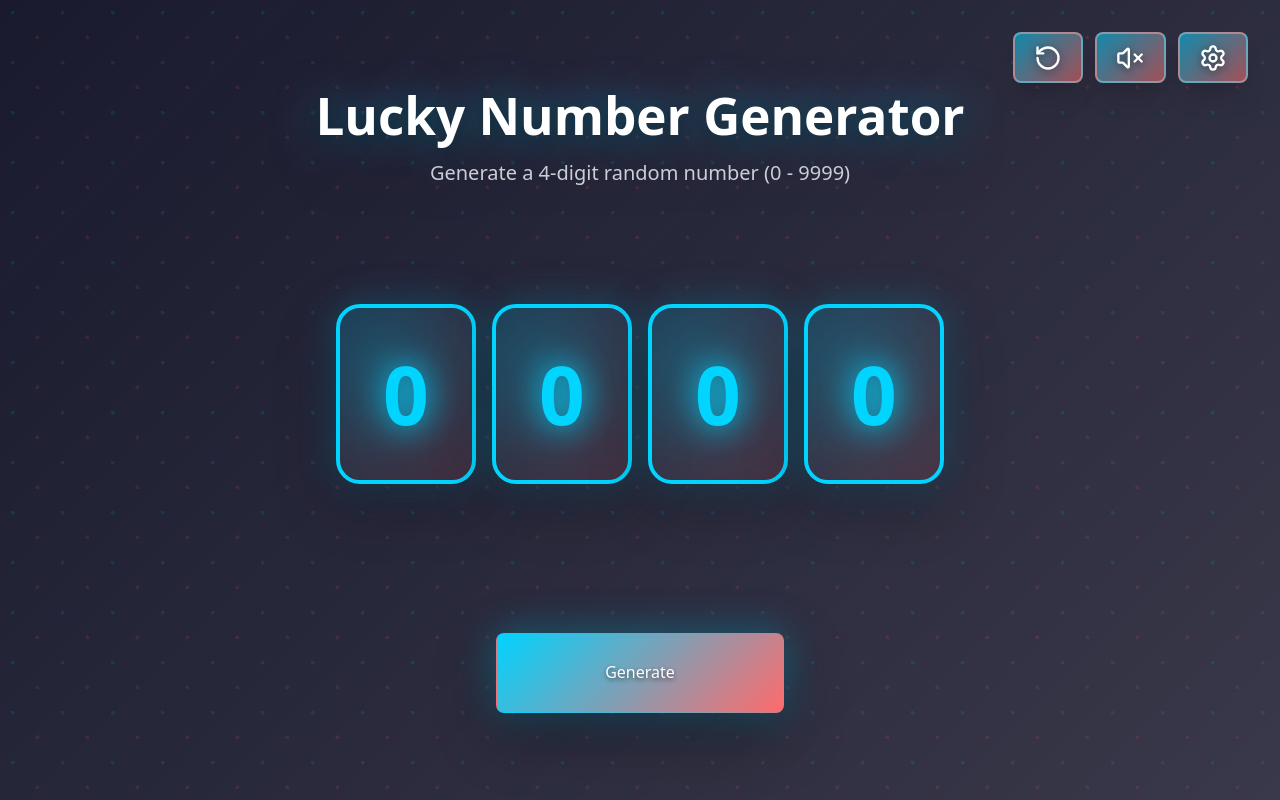
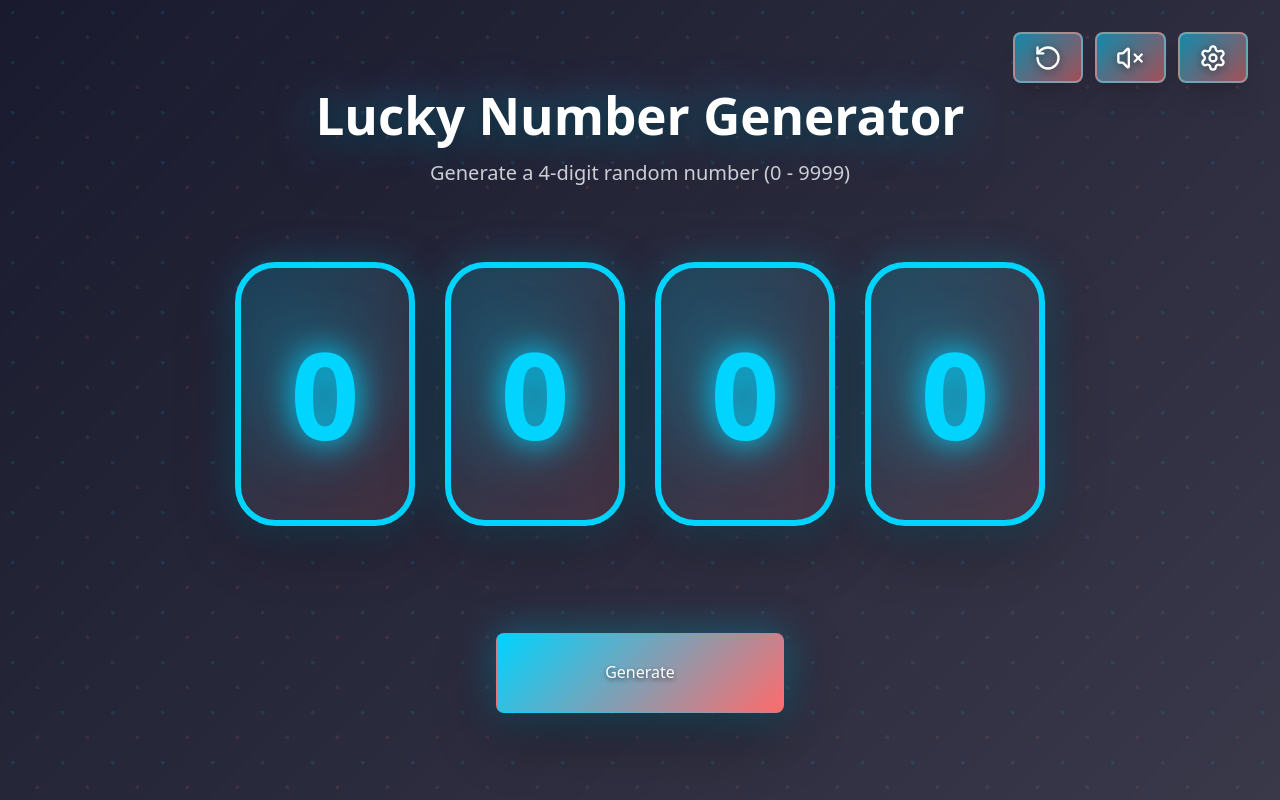
Before and after one commit to thdevfe/lucky-number-draw, a React (Vite) app: page / in a window 1280 px wide. Built offline with nearby package versions, Linux system fonts and the light colour scheme.

Commit message:
version 6

```diff
--- a/src/App.tsx
+++ b/src/App.tsx
@@ -29,7 +29,7 @@ export default function LuckyNumberGenerator() {
     logoHeight: 64,
     primaryColor: '#00d4ff',
     secondaryColor: '#ff6b6b',
-    fontSize: 80,
+    fontSize: 120,
     generatingTime: 1500,
     digitStopDelay: 300
   };
@@ -384,7 +384,10 @@ export default function LuckyNumberGenerator() {
 
           {/* Display Area */}
           <div className="mb-12 min-h-[350px] flex flex-col items-center justify-center">
-            <div className="flex flex-wrap justify-center gap-4 mb-8">
+            <div
+              className="flex flex-wrap justify-center mb-8"
+              style={{ gap: `${Math.max(16, settings.fontSize / 4)}px` }}
+            >
               {displayDigits.map((digit, index) => {
                 const isStopped = stoppedDigits.includes(index);
                 return (
@@ -393,12 +396,12 @@ export default function LuckyNumberGenerator() {
                     className="relative transition-all duration-300"
                   >
                     <div
-                      className="rounded-3xl shadow-2xl backdrop-blur-sm flex items-center justify-center relative overflow-hidden transition-all duration-300"
+                      className="rounded-[40px] shadow-2xl backdrop-blur-md flex items-center justify-center relative overflow-hidden transition-all duration-300"
                       style={{
-                        width: '140px',
-                        height: '180px',
+                        width: `${settings.fontSize * 1.5}px`,
+                        height: `${settings.fontSize * 2.2}px`,
                         background: `linear-gradient(135deg, ${settings.primaryColor}20 0%, ${settings.secondaryColor}20 100%)`,
-                        border: `4px solid ${isStopped ? settings.secondaryColor : settings.primaryColor}`,
+                        border: `${Math.max(4, settings.fontSize / 20)}px solid ${isStopped ? settings.secondaryColor : settings.primaryColor}`,
                         boxShadow: isStopped
                           ? `0 20px 60px rgba(0,0,0,0.3), 0 0 60px ${settings.secondaryColor}80`
                           : `0 20px 60px rgba(0,0,0,0.3), 0 0 40px ${settings.primaryColor}40`,
@@ -817,7 +820,7 @@ export default function LuckyNumberGenerator() {
                   <input
                     type="range"
                     min="40"
-                    max="120"
+                    max="300"
                     value={settings.fontSize}
                     onChange={(e) => handleSettingChange('fontSize', parseInt(e.target.value))}
                     className="w-full h-2 bg-gray-600 rounded-lg appearance-none cursor-pointer"
```
